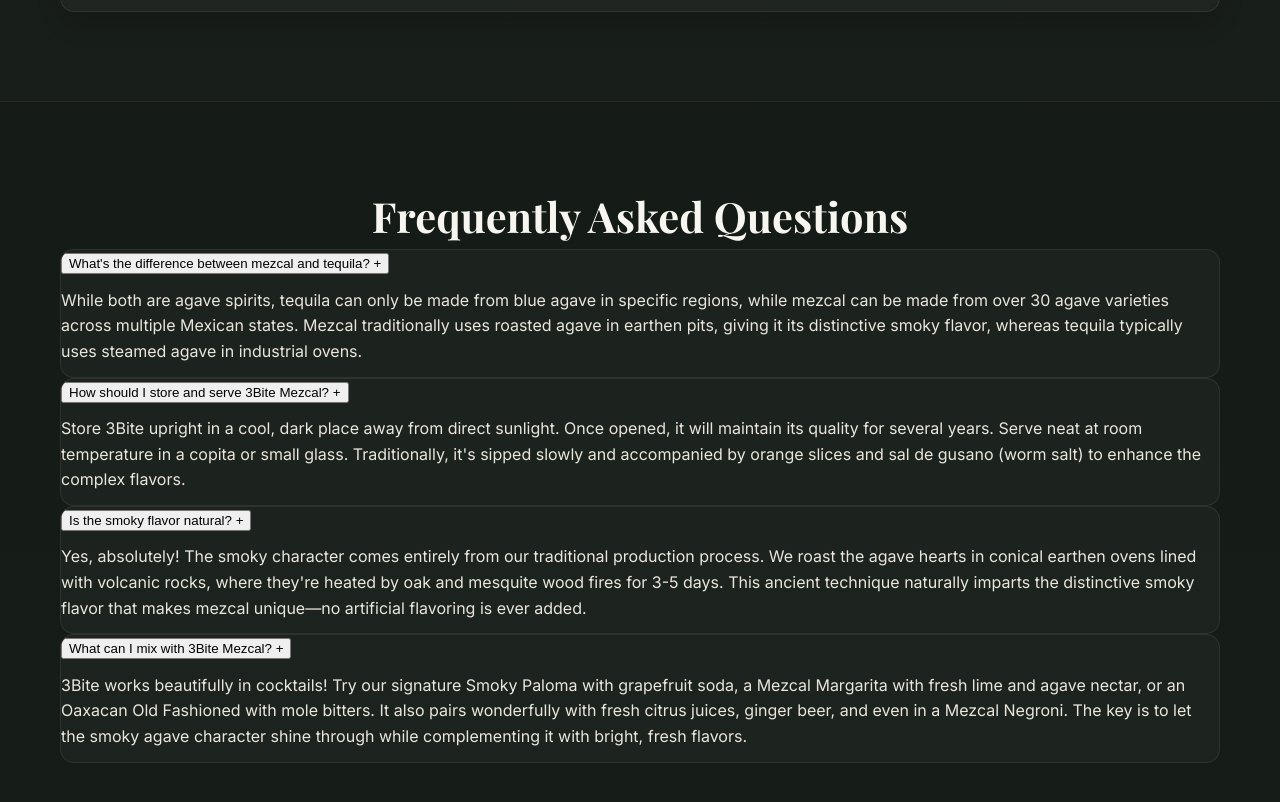
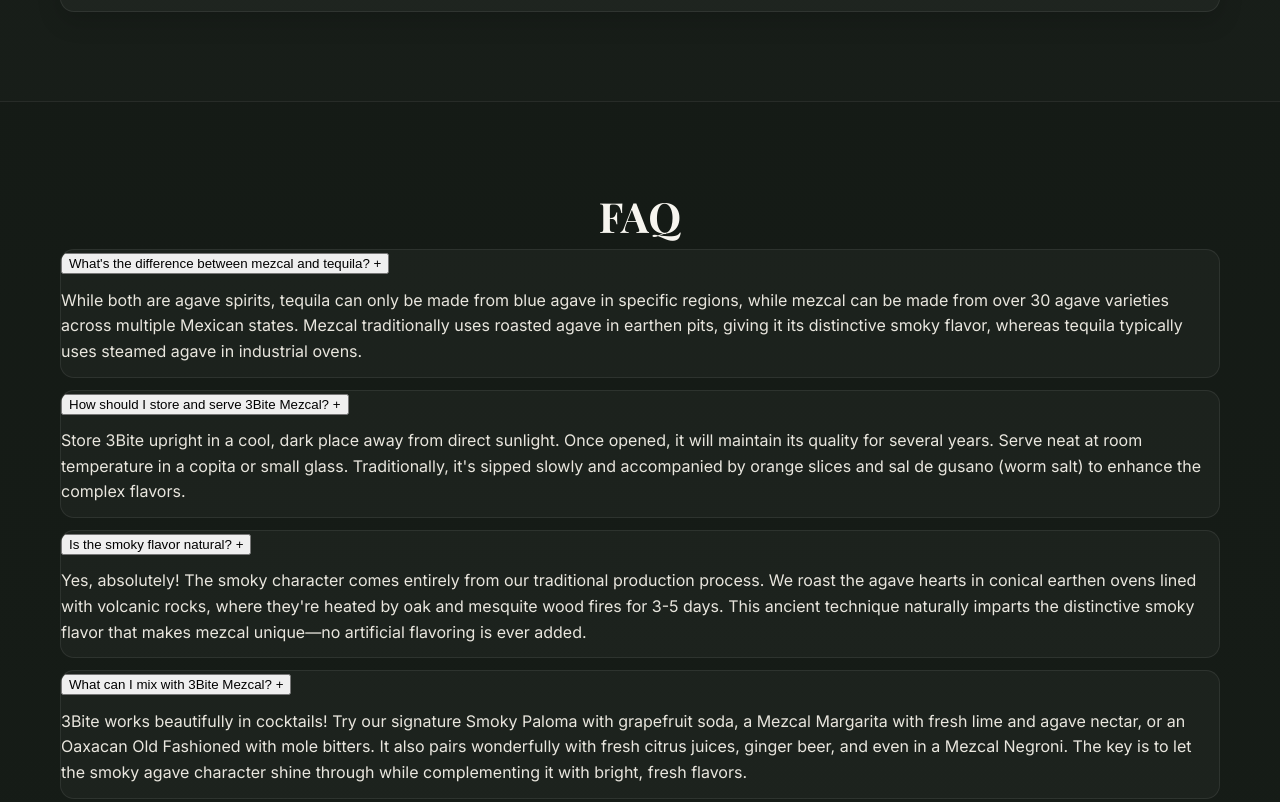
Before and after one commit to EstudioSunset/3biteagave, a plain HTML site: page index.html in a window 1280 px wide. Shown: the part 4375-5177 px from the top of the page. Drawn offline with nearby package versions, Linux system fonts and the light colour scheme.

Commit message:
3bite faq update

```diff
--- a/index.html
+++ b/index.html
@@ -281,15 +281,11 @@
     </div>
   </section>
 
-  <!-- FAQ Section -->
-    <section id="faq" class="section">
-        <div class="container">
-            <h2 style="text-align: center;">
-                <span class="lang-en">Frequently Asked Questions</span>
-                <span class="lang-es">Preguntas Frecuentes</span>
-            </h2>
-
-            <div class="faq-item">
+  <!-- FAQ -->
+  <section id="faq" class="container reveal">
+    <h2 style="text-align:center">FAQ</h2>
+    <div class="faq">
+      <div class="faq-item">
                 <button class="faq-question" onclick="toggleFAQ(this)" aria-expanded="false">
                     <span class="lang-en">What's the difference between mezcal and tequila?</span>
                     <span class="lang-es">¿Cuál es la diferencia entre mezcal y tequila?</span>
@@ -352,8 +348,8 @@
                     </p>
                 </div>
             </div>
-        </div>
-    </section>
+    </div>
+  </section>
 
   <!-- Footer -->
   <footer>
```
